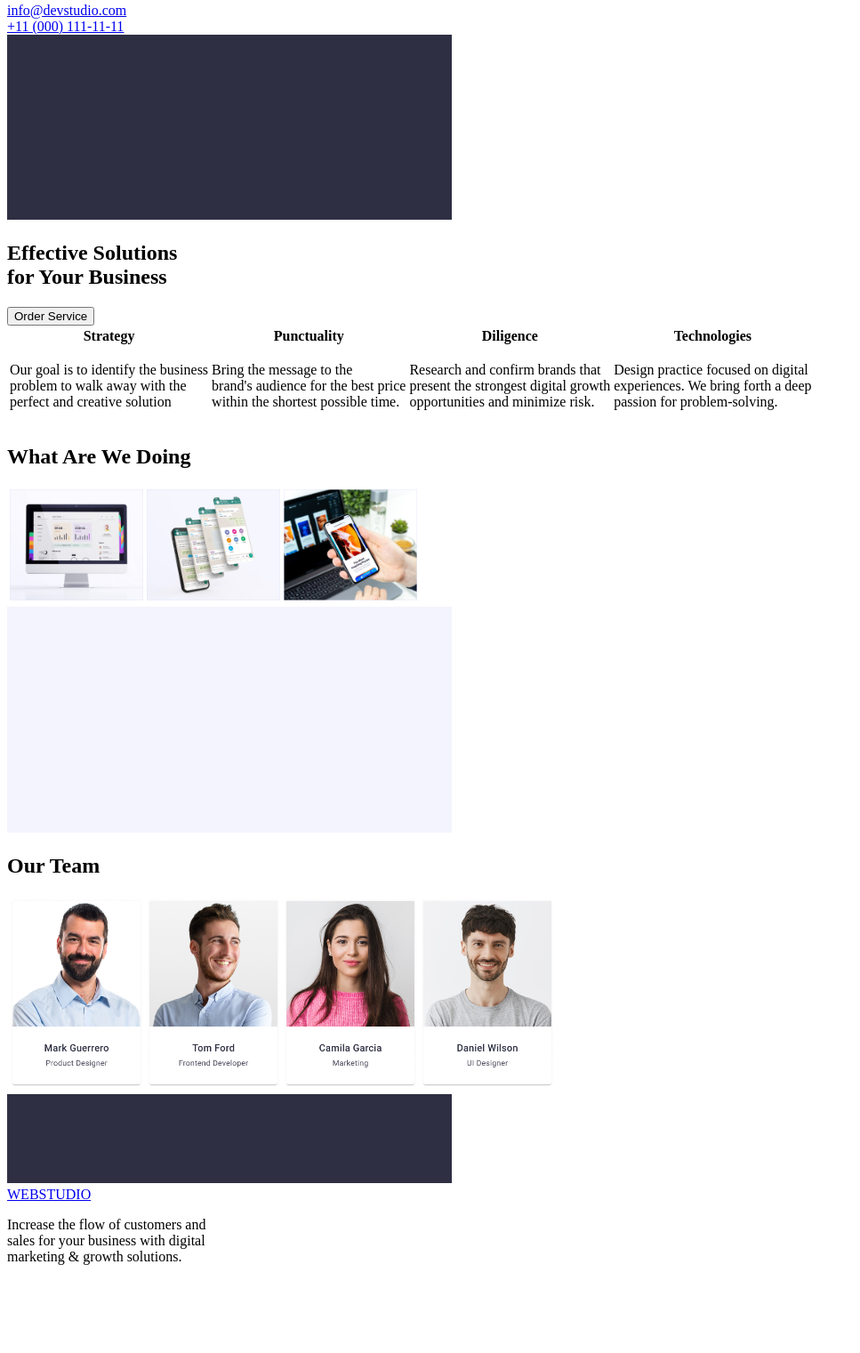
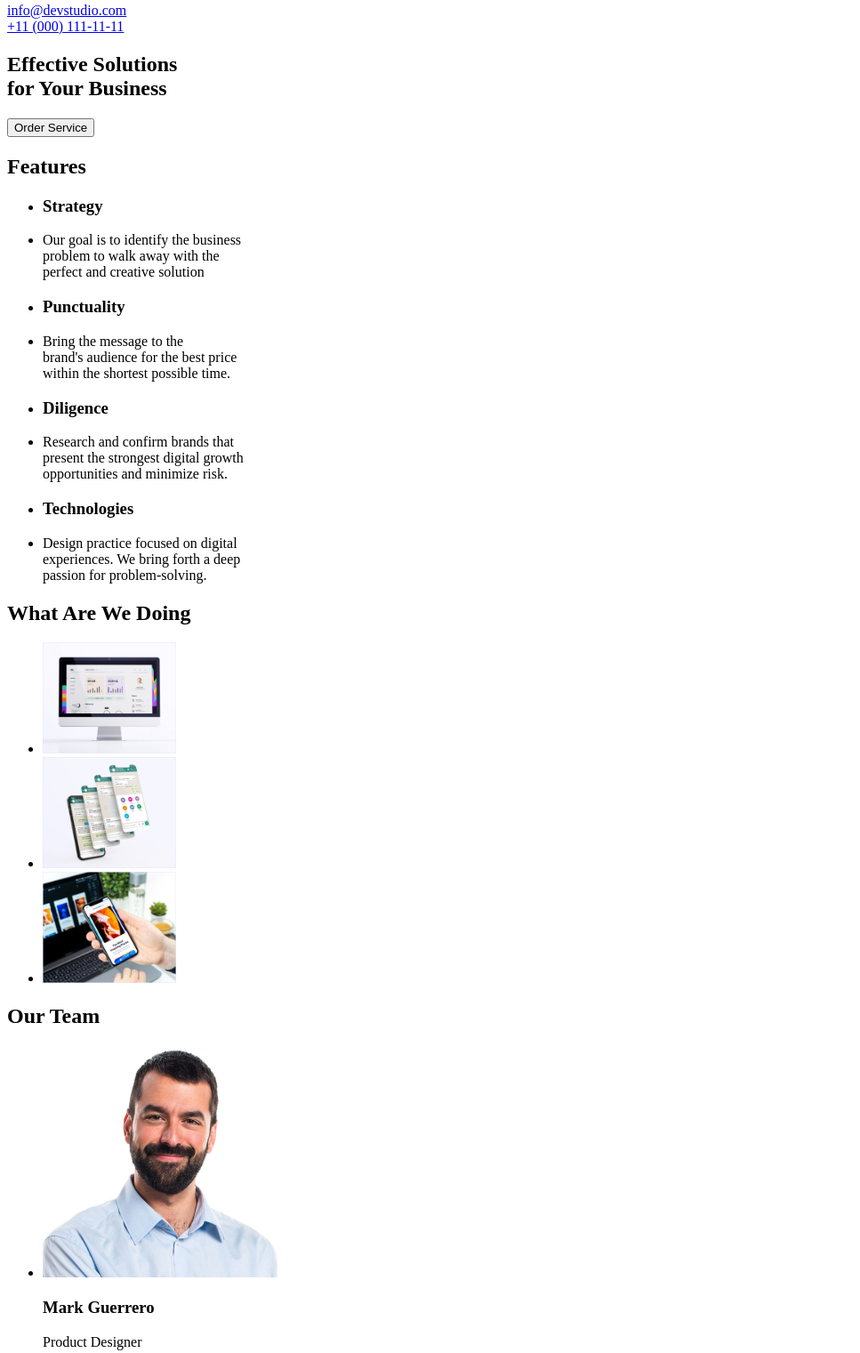
Before and after one commit to Seanrick004/Homework-1, a plain HTML site: page index.html in a window 1280 px wide. Shown: the part 109-1630 px from the top of the page at 89% size, without its empty margins (0-967 px from the left). Before the commit the page ends 1547 px from the top, so only its background shows below. Drawn offline with Linux system fonts and the light colour scheme.

Commit message:
Final Draft

```diff
--- a/index.html
+++ b/index.html
@@ -1,12 +1,12 @@
 <!doctype html>
-<html>
+<html lang="en">
     <head>
         <title>Homework #1</title>
         <meta name="description" content="Homework #1">
-            <meta charset="utf-8"/>
+            <meta charset="utf-8">
     </head>
     <body>
-        <!--Header Section-->
+        <!--header section-->
         <header>
             <nav>
                   <a href="/">WEBSTUDIO</a>
@@ -16,62 +16,58 @@
                     <li><a href="/">Contacts</a></li>
                   </ul>
             </nav>
-
                 <a href="mailto:info@devstudio.com">info@devstudio.com</a> <br>
                 <a href="tel:+110001111111">+11 (000) 111-11-11</a>
+        </header>
+        <!--main section-->
+        <main>
+            <section class="main">
+                <h1>Effective Solutions <br> for Your Business</h1>
+                <button type="button">Order Service</button>
+            </section>
+            <section class="Features">
+                <head hidden><h2>Features</h2></head>
+                <ul>
+                    <li><h3>Strategy</h3></li>
+                    <li><p>Our goal is to identify the business <br> problem to walk away with the <br> perfect and creative solution</p></li>
+                    <li><h3>Punctuality</h3></li>
+                    <li><p>Bring the message to the <br> brand's audience for the best price <br> within the shortest possible time.</p></li>
+                    <li><h3>Diligence</h3></li>
+                    <li><p>Research and confirm brands that <br> present the strongest digital growth <br> opportunities and minimize risk.</p></li>
+                    <li><h3>Technologies</h3></li>
+                    <li><p>Design practice focused on digital <br> experiences. We bring forth a deep <br> passion for problem-solving.</p></li>
+            </section>
+            <section class="what are we doing">
+                </ul>
+                <h2>What Are We Doing</h2>
+                <ul>
+                    <li><img src="images/monitor.jpg" width="150" alt="Computer"></li>
+                    <li><img src="images/mobile.jpg" width="150" alt="Mobile"></li>
+                    <li><img src="images/mobile-user.jpg" width="150" alt="Mobile and user"></li>
+                </ul>
+            </section>
 
-        </header>
-        <!--Main Section-->
-        <main>
-            <section class="Main">
-                <img src="images/dark-bg.jpg" width="500" alt="Purple background">
-                <h1>Effective Solutions <br> for Your Business</h1>
-                <button>Order Service</button>
-            </section>
-            <section class="What Are We Doing">
-                <table>
-                    <tr>
-                        <th>Strategy</th>
-                        <th>Punctuality</th>
-                        <th>Diligence</th>
-                        <th>Technologies</th>
-                    </tr>
-                    <tr>
-                        <td><p>Our goal is to identify the business <br> problem to walk away with the <br> perfect and creative solution</p></td>
-                        <td><p>Bring the message to the <br> brand's audience for the best price <br> within the shortest possible time.</p></td>
-                        <td><p>Research and confirm brands that <br> present the strongest digital growth <br> opportunities and minimize risk.</p></td>
-                        <td><p>Design practice focused on digital <br> experiences. We bring forth a deep <br> passion for problem-solving.</p></td>
-
-                    </tr>
-                </table>
-                <h2>What Are We Doing</h2>
-                <Table>
-                    <tr>
-                        <th><img src="images/monitor.jpg" width="150" alt="Computer"></th>
-                        <th><img src="images/mobile.jpg" width="150" alt="Mobile"></th>
-                        <th><img src="images/mobile-user.jpg" width="150" alt="Mobile and user"></th>
-                    </tr>
-                </Table>
-            </section>
-            <section class="Team Members">
-                <img src="images/light-bg.jpg" width="500" alt="background">
+            <section class="team members">
                 <h2>Our Team</h2>
-                <table>
-                    <tr>
-                        <th><img src="images/mark-guerrero.jpg" width="150" alt="Mark Guerrero"></th>
-                        <th><img src="images/tom-ford.jpg" width="150" alt="Tom Ford"></th>
-                        <th><img src="images/camila-garcia.jpg" width="150" alt="Camila Garcia"></th>
-                        <th><img src="images/daniel-wilson.jpg" width="150" alt="Daniel Wilson"></th>
-                    </tr>
-                </table>
+                <ul>
+                    <li><img src="images/markguerrero.jpg" alt="Mark Guerrero"></li>
+                    <h3>Mark Guerrero</h3>
+                    <p>Product Designer</p>
+                    <li><img src="images/tomford.jpg" alt="Tom Ford"></li>
+                    <h3>Tom Ford</h3>
+                    <p>Frontend Developer</p>
+                    <li><img src="images/camilagarcia.jpg" alt="Camila Garcia"></li>
+                    <h3>Camila Garcia</h3>
+                    <p>Marketing</p>
+                    <li><img src="images/danielwilson.jpg" alt="Daniel Wilson"></li>
+                    <h3>Daniel Wilson</h3>
+                    <p>UI Designer</p>
+                </ul>
             </section>
         </main>
         <footer>
-            <img src="images/dark-bg.jpg" width="500" height="100" alt="Purple background"><br>
             <a href="/">WEBSTUDIO</a>
             <p>Increase the flow of customers and <br> sales for your business with digital <br> marketing & growth solutions.</p>
-
         </footer>
     </body>
-
 </html>
```
Also changed, not shown: images/camilagarcia.jpg (added), images/danielwilson.jpg (added), images/markguerrero.jpg (added), images/tomford.jpg (added).
